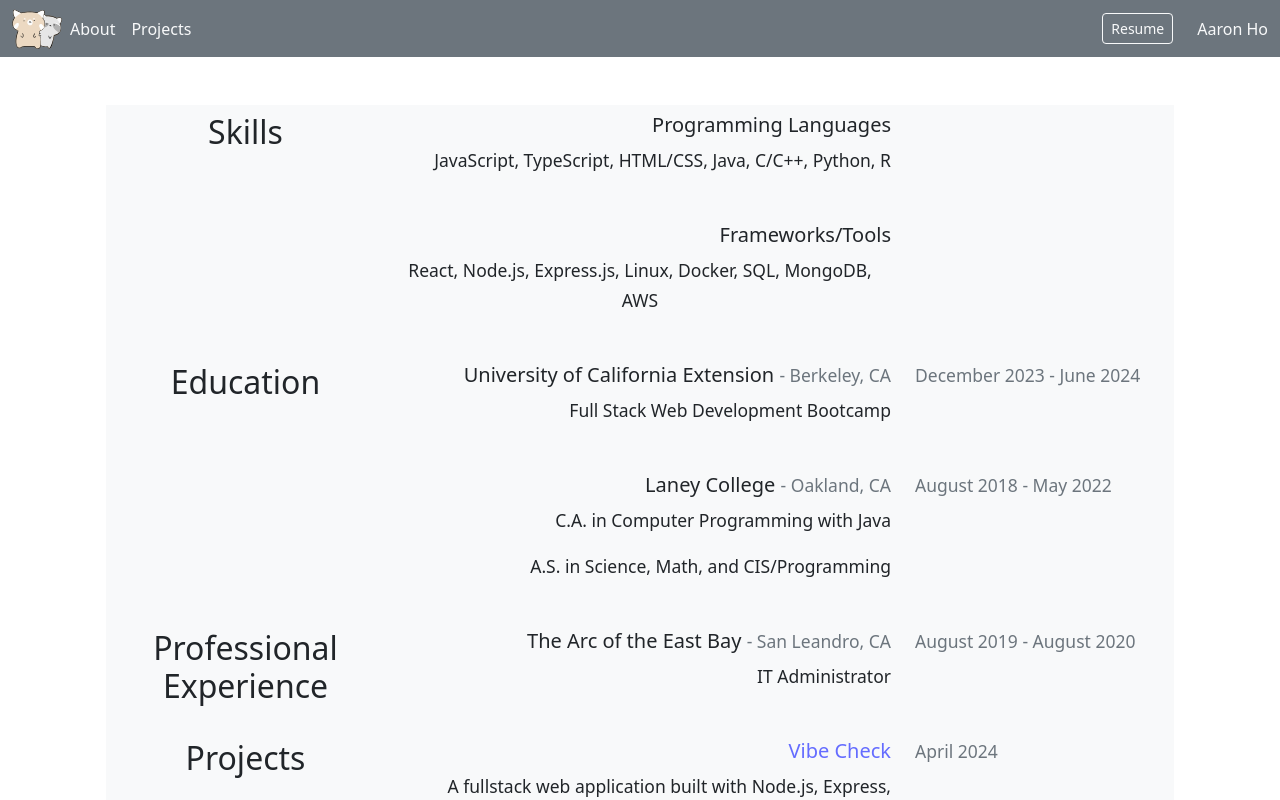
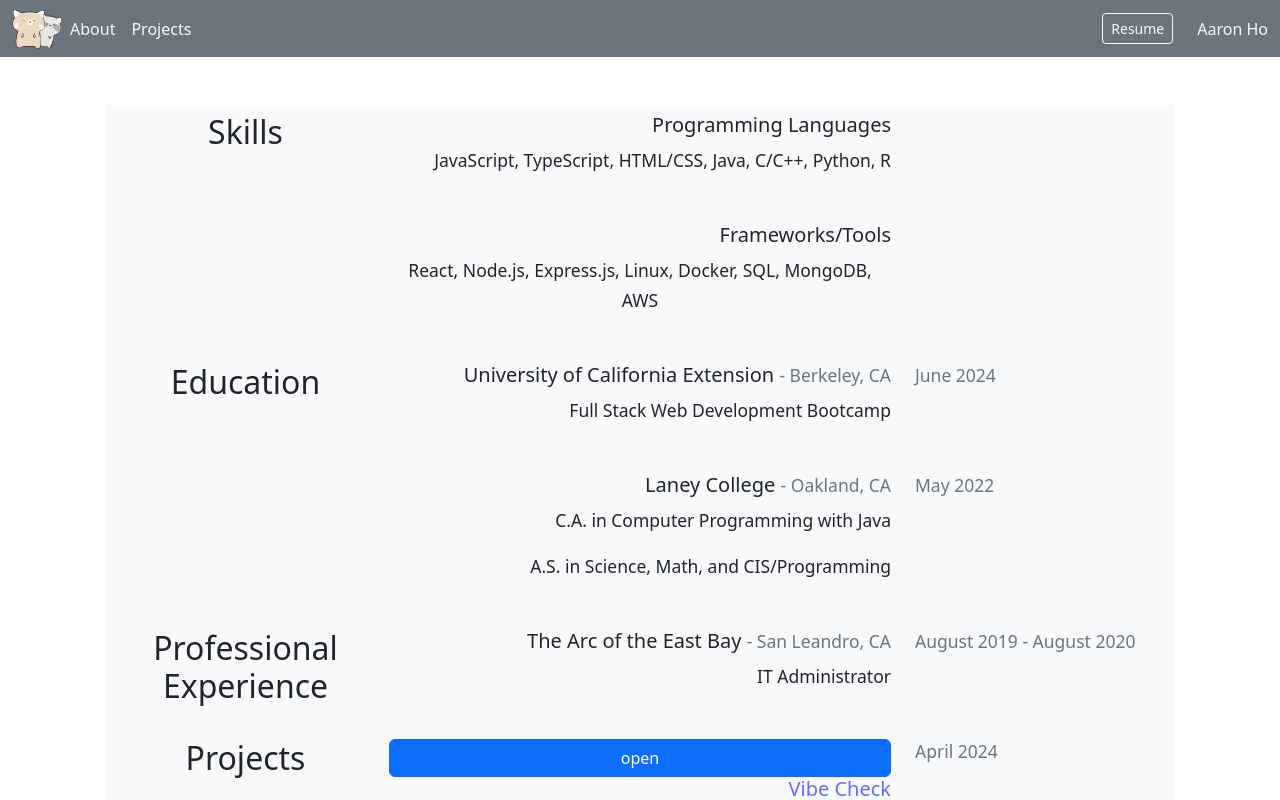
Before and after one commit to AaronH-o/react-resume, a React (Vite) app: page / in a window 1280 px wide. Shown: the top 800 px of the page. Built offline with nearby package versions, Linux system fonts and the light colour scheme.

Commit message:
added working modal to first project but need to update content

```diff
--- a/src/pages/HomePage.jsx
+++ b/src/pages/HomePage.jsx
@@ -1,7 +1,19 @@
 import { Link } from 'react-router-dom';
+import React from 'react';
+import Modal from 'react-bootstrap/Modal';
+import Button from 'react-bootstrap/Button';
 
 
 export default function HomePage() {
+  const [open, setOpen] = React.useState(false);
+
+  const handleClose = () => {
+    setOpen(false);
+  };
+
+  const handleOpen = () => {
+    setOpen(true);
+  }
 
   return (
     <div className="container pt-4">
@@ -71,7 +83,7 @@ export default function HomePage() {
                 <div className="features-icons-icon d-flex">
                   <i className="bi-window m-auto text-primary" />
                 </div>
-                <h5><small className="text-muted">December 2023 - June 2024</small></h5>
+                <h5><small className="text-muted">June 2024</small></h5>
               </div>
             </div>
           </div>
@@ -95,7 +107,7 @@ export default function HomePage() {
                 <div className="features-icons-icon d-flex">
                   <i className="bi-window m-auto text-primary" />
                 </div>
-                <h5><small className="text-muted">August 2018 - May 2022</small></h5>
+                <h5><small className="text-muted">May 2022</small></h5>
               </div>
             </div>
           </div>
@@ -153,6 +165,23 @@ export default function HomePage() {
                     TODO: open modal on click with screenshots of project and link to the repository
                     Also look at offcanvas component with bottom placement
                   */}
+                  <Button type="button" onClick={handleOpen}>
+                    open
+                  </Button>
+                  <Modal show={open} onHide={handleClose}>
+                    <Modal.Header closeButton>
+                      <Modal.Title>Modal heading</Modal.Title>
+                    </Modal.Header>
+                    <Modal.Body>Woohoo, you are reading this text in a modal!</Modal.Body>
+                    <Modal.Footer>
+                      <Button variant="secondary" onClick={handleClose}>
+                        Close
+                      </Button>
+                      <Button variant="primary" onClick={handleClose}>
+                        Save Changes
+                      </Button>
+                    </Modal.Footer>
+                  </Modal>
                   <Link to="https://github.com/AaronH-o/Vibe_Check" className="align-self-end" target="_blank" rel="noopener noreferrer">
                     <h5 className="align-self-end">Vibe Check</h5>
                   </Link>
```
